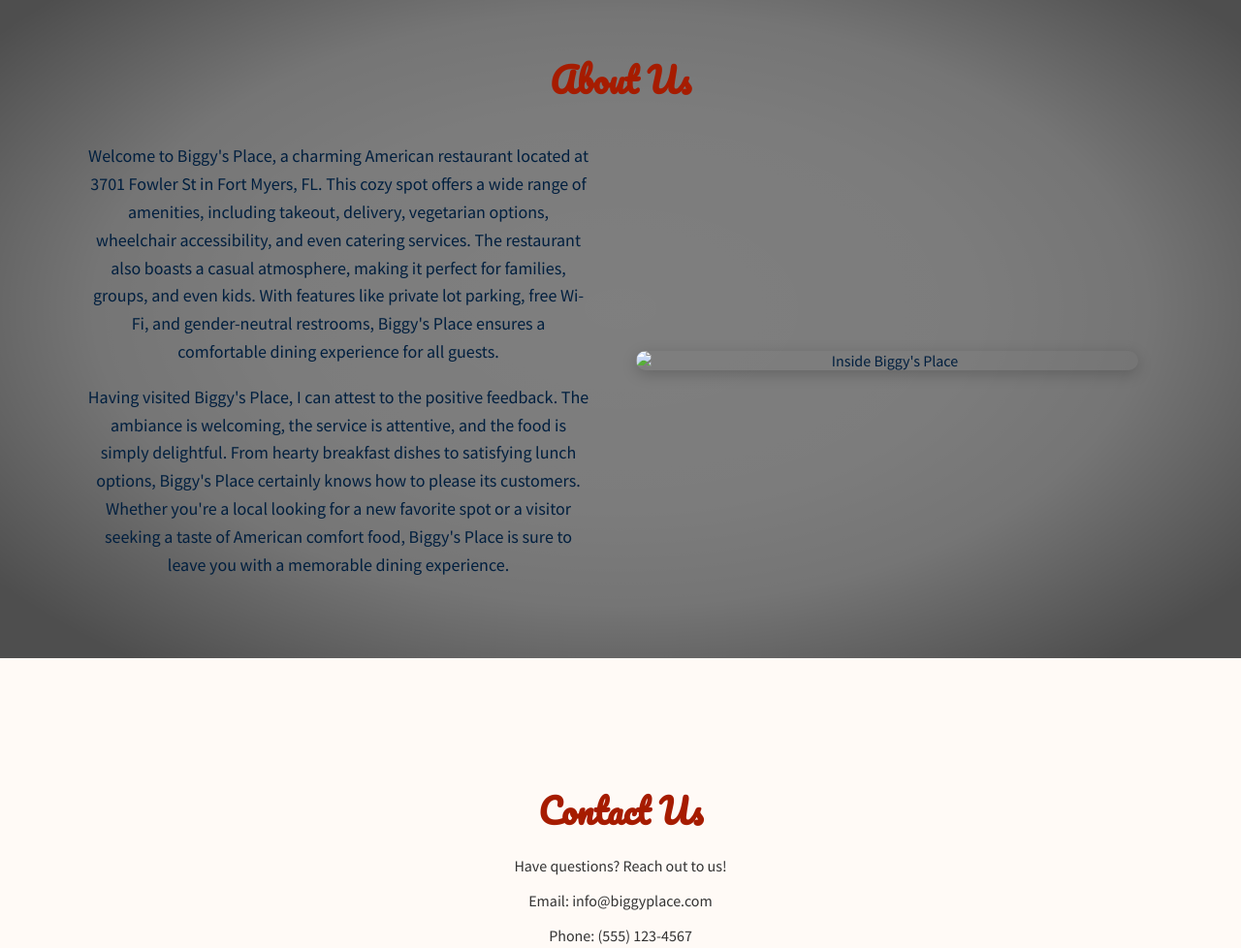
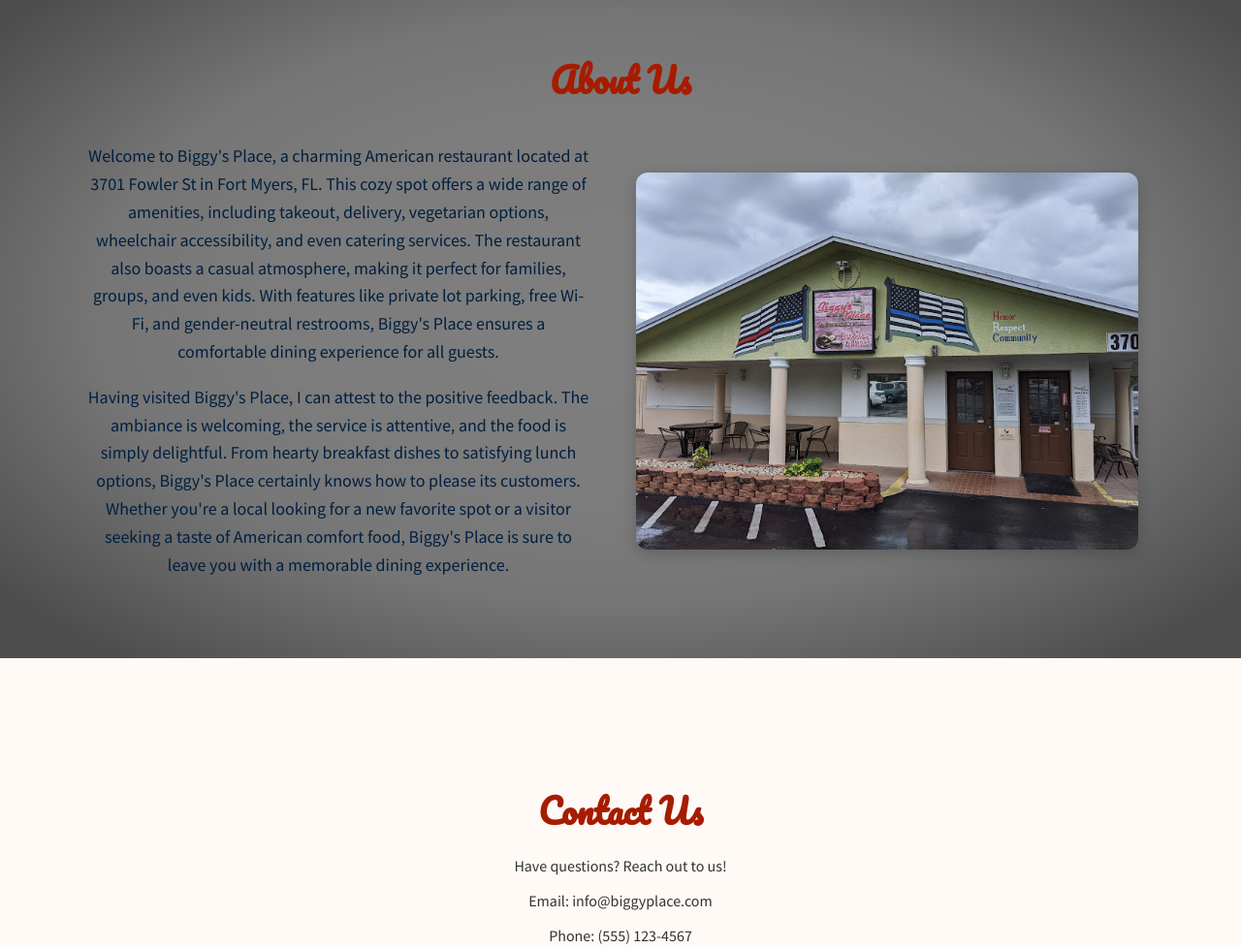
Before and after one commit to GGstephen6724/Biggy-s_Place, a plain HTML site: page docs/index.html in a window 1280 px wide. Shown: the part 1385-2363 px from the top of the page at 97% size. Drawn offline with Linux system fonts and the light colour scheme; the site is published under a folder, as on GitHub Pages, so addresses that start at the root find nothing.

Commit message:
Update index.html

```diff
--- a/docs/index.html
+++ b/docs/index.html
@@ -518,7 +518,7 @@
     </div>
 
     <div class="about-image">
-      <img src="/images/biggys.jpg" alt="Inside Biggy's Place" />
+      <img src="./images/biggys.jpg" alt="Inside Biggy's Place" />
     </div>
       </div>
   </div>
```
